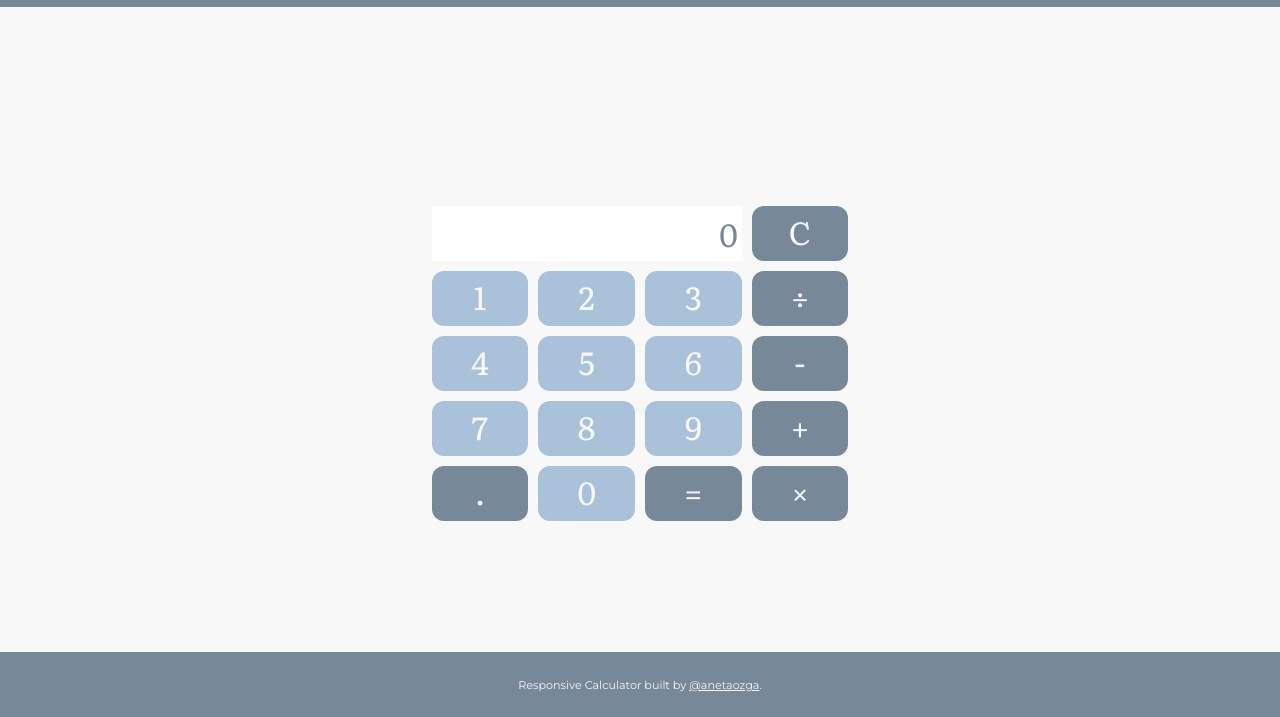
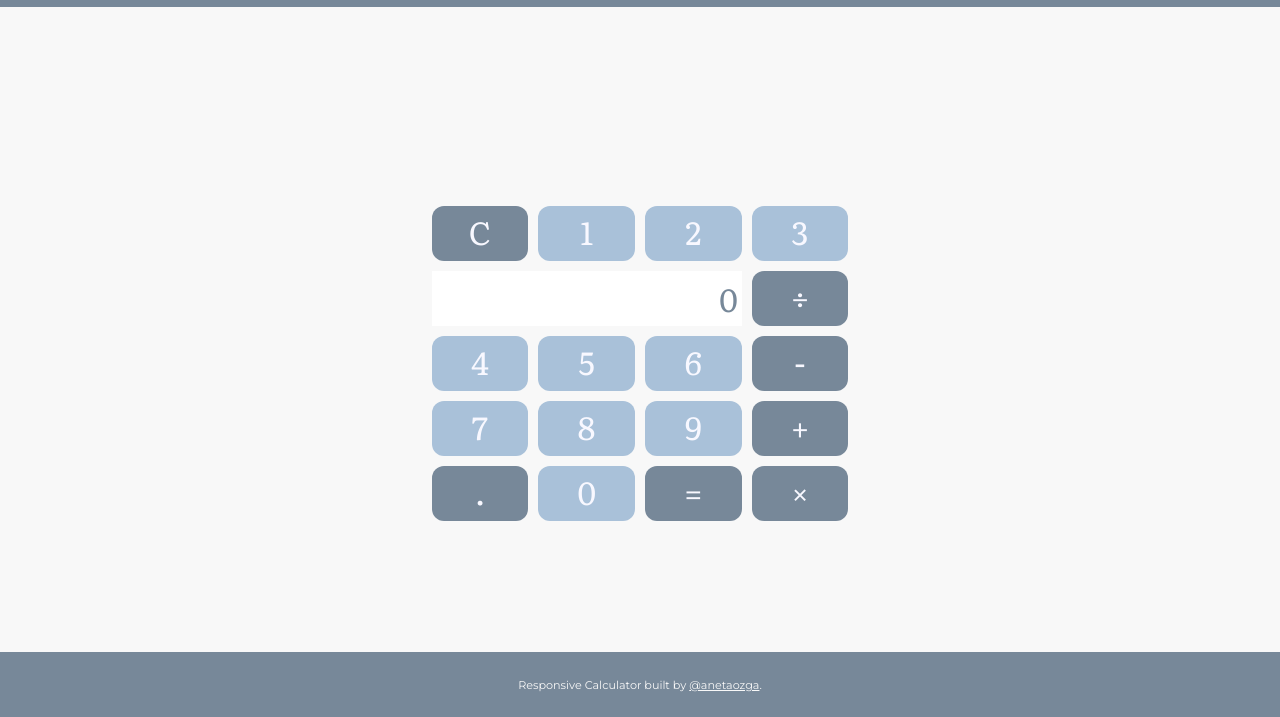
Before and after one commit to anetaozga/responsive-calculator, a plain HTML site: page index.html in a window 1280 px wide. Shown: the part 83-800 px from the top of the page. Drawn offline with Linux system fonts and the light colour scheme.

Commit message:
added operations screen

```diff
--- a/style.css
+++ b/style.css
@@ -43,6 +43,17 @@ h1 {
 }
 .calculator-screen {
     grid-column: 1/4;
+    grid-row: 2/3;
+    border-color: #fff;
+    border-style: solid;
+    color: #778899;
+    margin: 5px;
+    font-family: 'Literata', serif;
+    font-size: 2em;
+    text-align: right;
+}
+.operation-screen {
+    grid-column: 1/5;
     grid-row: 1/2;
     border-color: #fff;
     border-style: solid;
```
